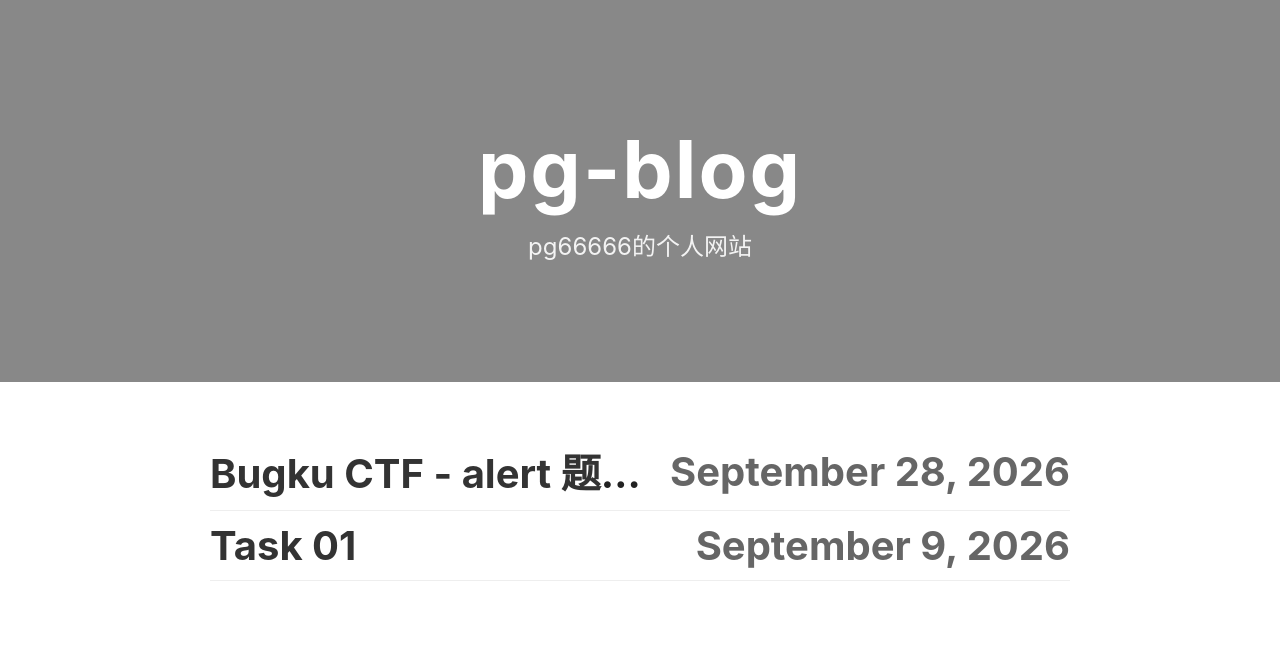
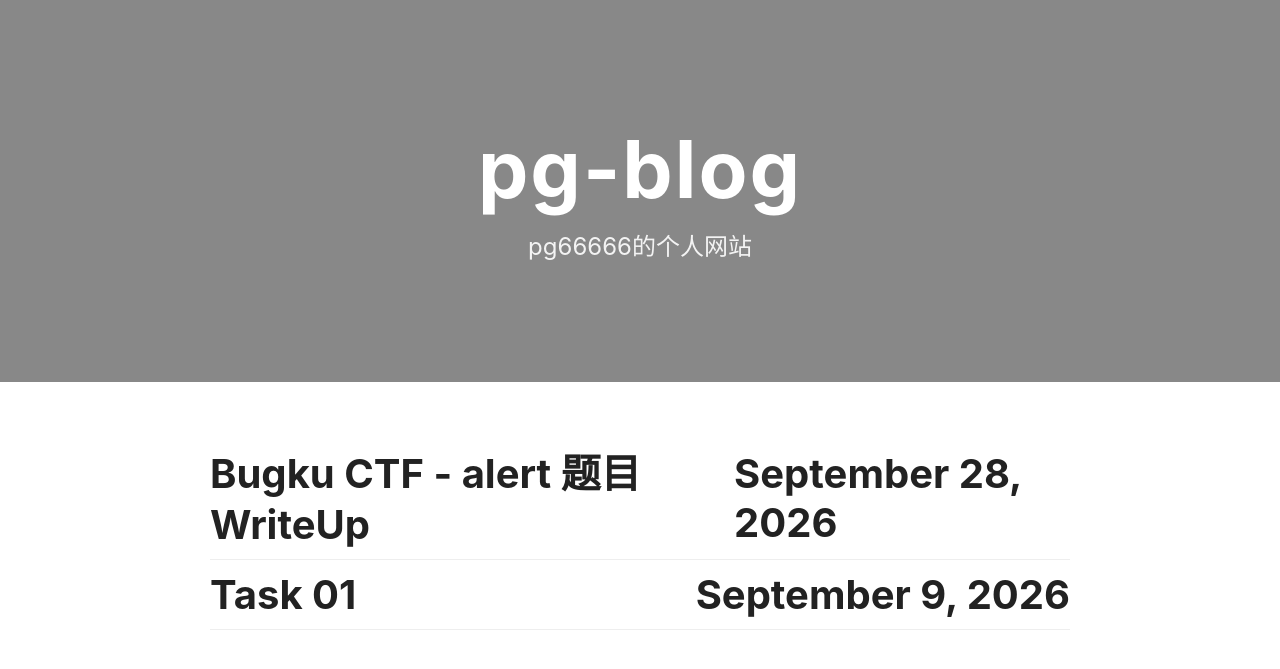
Before and after one commit to AiXiaoHang/aixiaohang.github.io, a Jekyll site: the page built from README.md, in a window 1280 px wide. Shown: the top 669 px of the page. Built offline with Jekyll 4.4.1, drawn with Linux system fonts in a browser that asks for light colours; our own code applies the rules of GitHub Pages for plain Markdown files.

Commit message:
Simplify post item structure in default layout
Refactor post item layout for better structure and readability.

```diff
--- a/_layouts/default.html
+++ b/_layouts/default.html
@@ -19,22 +19,13 @@ site.title }}</title>
     <!-- ===== ⽂章列表（含⽇期） ===== -->
     <div class="post-list">
         {% for post in site.posts %}
-    <div class="post-item" style="display: flex; justify-content: space-between; align-items: center; gap: 20px; border-bottom: 1px solid #eee; padding: 10px 0;">
-
-      <!-- 左侧：文章链接和标题（增加了不允许换行的样式） -->
-      <div class="post-title" style="flex: 1; white-space: nowrap; overflow: hidden; text-overflow: ellipsis;">
-        <a href="{{ post.url }}" style="text-decoration: none; color: #333; font-weight: bold;">
-          {{ post.title }}
-        </a>
+          <div class="post-item">
+            <a href="{{ post.url }}">
+              {{ post.title }}</a>
+            <span class="post-meta">{{ post.date | date: "%B %-d, %Y" }}</span>
+          </div>
+        {% endfor %}
       </div>
-
-      <!-- 右侧：日期（保持右对齐） -->
-      <div class="post-meta" style="flex-shrink: 0; color: #666;">
-        {{ post.date | date: "%B %-d, %Y" }}
-      </div>
-
-    </div>
-  {% endfor %}
     </div>
 </body>
 </html>
```
